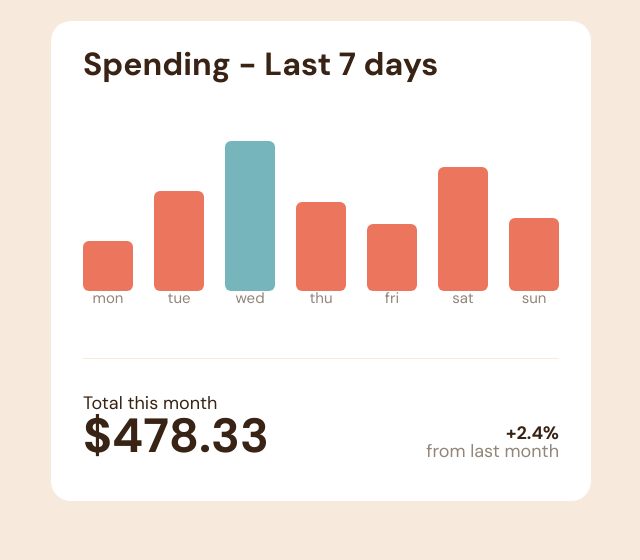
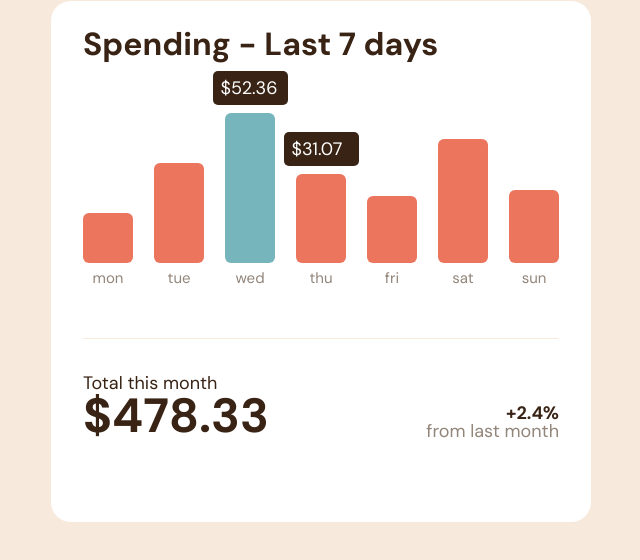
Before and after one commit to solijon010/myproject-chart, a website: page index.html in a window 1280 px wide. Shown: the part 206-766 px from the top of the page, without its empty margins (319-959 px from the left). Drawn offline with Linux system fonts and the light colour scheme.

Commit message:
butunlay site hover xolatda

```diff
--- a/index.html
+++ b/index.html
@@ -22,48 +22,60 @@
           height="48"
         />
       </header>
-      <main class="bg-white rounded-20 px-8 pt-[1.6875rem] pb-[2.5625rem] flex justify-between  flex-col">
+      <main
+        class="bg-white rounded-20 px-8 pt-[1.6875rem] pb-[2.5625rem] flex justify-between flex-col"
+      >
         <h2 class="font-bold text-[32px] text-brown mb-[66px]">
           Spending - Last 7 days
         </h2>
 
         <!-- main content -->
-        <div class="flex justify-between items-end h-40 mb-[32px]">
-                    <div class="flex flex-col items-center">
-                        <div class="w-[50px] bg-red rounded-md" style="height:50px;"></div>
-                        <span class="text-[15px] text-gray font-normal">mon</span>
+        <div class="flex  items-end justify-between h-40 mb-[32px] hover:cursor-pointer  box-border">
+          <!-- section diogram card -->
+          <div class="flex flex-col items-center gap-2 hover:scale-105 transition duration-300 ease-in-out">
+            <div       class="w-[50px] bg-red rounded-md h-[3.125rem] hover:transform-content hover:scale-105 transition duration-300 ease-in-out"></div>
+            <span class="text-[15px] text-gray font-normal  hover:text-black transition duration-300 ease-in-out hover:scale-125">mon</span>
           </div>
-                    <div class="flex flex-col items-center">
-                        <div class="w-[50px] bg-red rounded-md" style="height:100px;"></div>
-                        <span class="text-[15px] text-gray font-normal">tue</span>
+          <!-- card 2 -->
+          <div class="flex flex-col items-center gap-2">
+            <div class="w-[50px] bg-red rounded-md h-[6.25rem] hover:scale-105 transition duration-300 ease-in-out"></div>
+            <span class="text-[15px] text-gray font-normal  hover:text-black transition duration-300 ease-in-out hover:scale-125">tue</span>
           </div>
-                    <div class="flex flex-col items-center">
-                        <div class="w-[50px] bg-cyan rounded-md" style="height:150px;"></div>
-                        <span class="text-[15px] text-gray font-normal">wed</span>
+          <!-- card 3 -->
+          <div class=" relative flex flex-col items-center gap-2">
+            <span class="absolute bottom-full mb-[8px] w-[4.6875rem] flex items-center rounded-[.3125rem] bg-brown text-white px-2 pt-2 pb-2">$52.36</span >
+            <div class="w-[50px] bg-cyan rounded-md h-[9.375rem] hover:bg-hover-cyan hover:scale-105 transition duration-300 ease-in-out"></div>
+            <span class="text-[15px] text-gray font-normal  hover:text-black transition duration-300 ease-in-out hover:scale-125">wed</span>
           </div>
-                    <div class="flex flex-col items-center">
-                        <div class="w-[50px] bg-red rounded-md" style="height:89px;"></div>
-                        <span class="text-[15px] text-gray font-normal">thu</span>
+          <!-- card 4 -->
+          <div class="relative flex flex-col items-center gap-2">
+            <span class="absolute bottom-full mb-[8px] w-[4.6875rem] flex items-center rounded-[.3125rem] bg-brown text-white px-2 pt-2 pb-2">$31.07</span>
+            <div class="w-[50px] bg-red rounded-md h-[5.5625rem] hover:bg-hover-red hover:scale-105 transition duration-300 ease-in-out"></div>
+            <span class="text-[15px] text-gray font-normal  hover:text-black transition duration-300 ease-in-out hover:scale-125">thu</span>
           </div>
-                    <div class="flex flex-col items-center">
-                        <div class="w-[50px] bg-red rounded-md" style="height:67px;"></div>
-                        <span class="text-[15px] text-gray font-normal">fri</span>
+          <!-- card 5 -->
+          <div class="flex flex-col items-center gap-2">
+            <div class="w-[50px] bg-red rounded-md h-[4.1875rem] hover:scale-105 transition duration-300 ease-in-out"></div>
+            <span class="text-[15px] text-gray font-normal  hover:text-black transition duration-300 ease-in-out hover:scale-125">fri</span>
           </div>
-                    <div class="flex flex-col items-center">
-                        <div class="w-[50px] bg-red rounded-md" style="height:124px;"></div>
-                        <span class="text-[15px] text-gray font-normal">sat</span>
+          <!-- card 6 -->
+          <div class="flex flex-col items-center gap-2">
+            <div class="w-[50px] bg-red rounded-md h-[7.75rem] hover:scale-105 transition duration-300 ease-in-out"></div>
+            <span class="text-[15px] text-gray font-normal  hover:text-black transition duration-300 ease-in-out hover:scale-125">sat</span>
           </div>
-                    <div class="flex flex-col items-center">
-                        <div class="w-[50px] bg-red rounded-md" style="height:73px;"></div>
-                        <span class="text-[15px] text-gray font-normal">sun</span>
+          <!-- card 7 -->
+          <div class="flex flex-col items-center gap-2">
+            <div class="w-[50px] bg-red rounded-md h-[4.5625rem] hover:scale-105 transition duration-300 ease-in-out"></div>
+            <span class="text-[15px] text-gray font-normal hover:text-black transition duration-300 ease-in-out hover:scale-125">sun</span>
           </div>
         </div>
-                <hr class="my-5 text-cream rounded-[1px] h-[4px] mb-[32px]">
+        <!-- section card end -->
+        <hr class="my-5 text-cream rounded-[1px] h-[4px] mb-[32px]" />
         <!-- main content footer -->
-                <div class="flex justify-between items-end">
+        <div class="flex justify-between items-end pb-[2.5625rem]">
           <div class="flex flex-col gap-[1]">
             <p class="text-[18px] text-brown font-normal">Total this month</p>
-                        <p class="text-5xl font-bold text-brown">$478.33</p>
+            <p class="text-5xl font-bold text-brown ">$478.33</p>
           </div>
           <div class="text-right">
             <p class="text-[18px] font-bold text-brown">+2.4%</p>
--- a/src/input.css
+++ b/src/input.css
@@ -32,6 +32,8 @@ body {
     --color-brown: #382314;
     --color-gray: #92857a;
     --color-cyan: #76b5bc;
+    --color-hover-cyan: rgba(180, 224, 229, 1);
+    --color-hover-red:  #FF9B86;
 
     /* border radius */
 
```
Also changed, not shown: src/output.css. Lines whose indentation alone changed are shown as unchanged.
